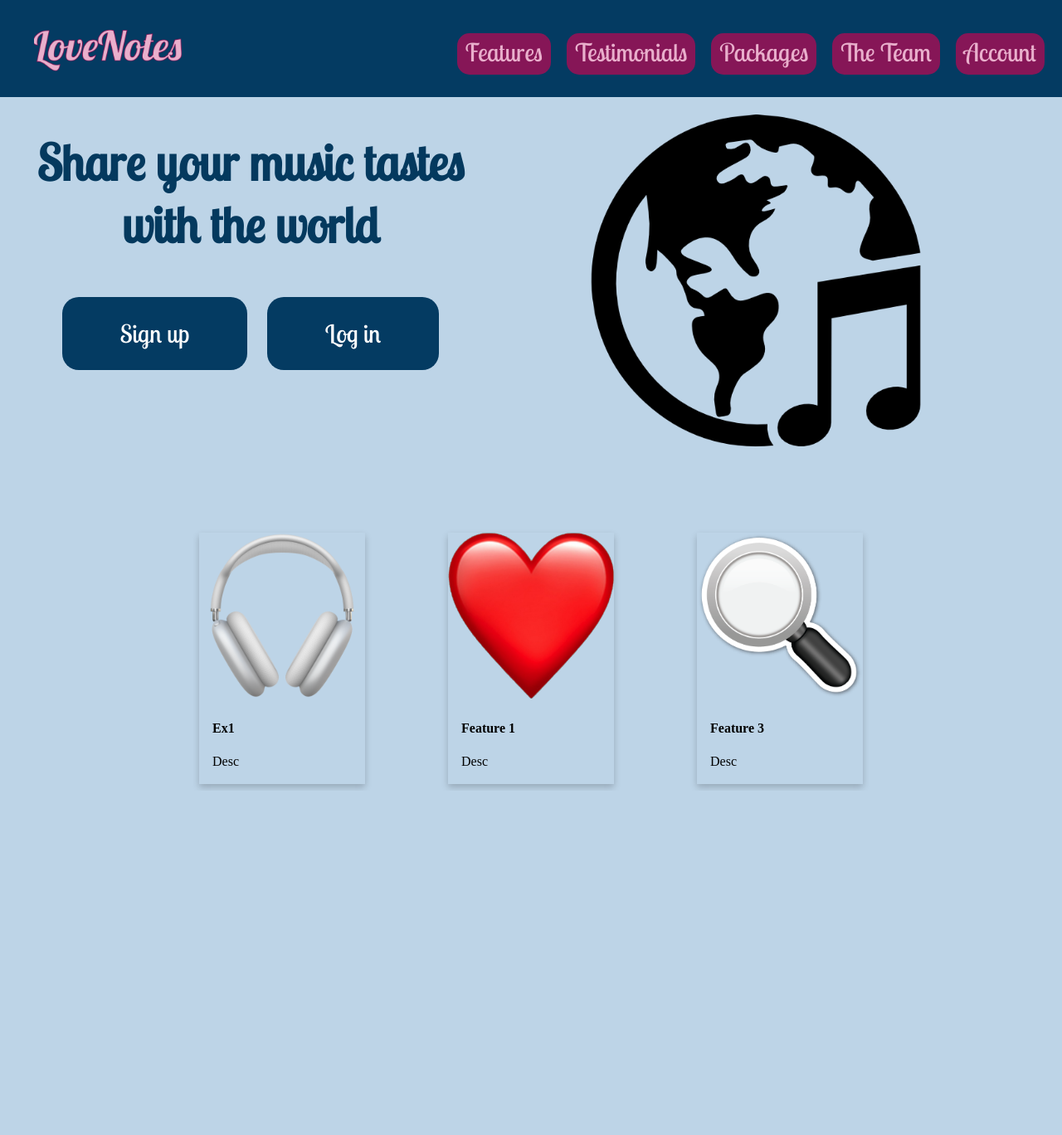
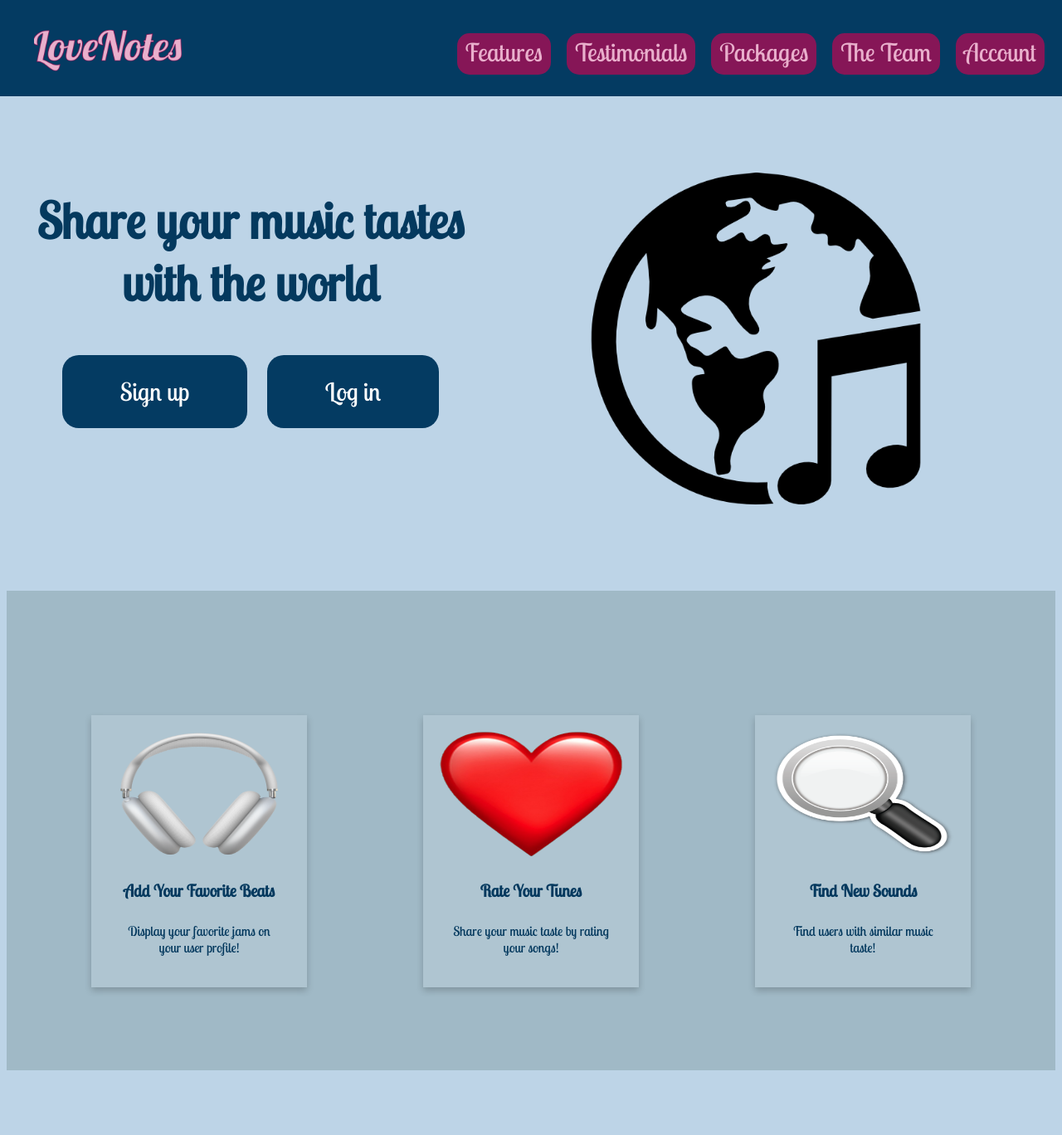
Before and after one commit to natelevinson10/COMP333_Project, a PHP site: page / in a window 1280 px wide. Shown: the whole page at 83% size. Before the commit the page ends 952 px from the top, so only its background shows below. Run offline with PHP 8.4, Linux system fonts and the light colour scheme.

Commit message:
add content to features baseline, add description to features cards, style section (issue #08)

```diff
--- a/index.html
+++ b/index.html
@@ -46,29 +46,29 @@
 
 <section class = "home_features">
     <div class="home-features" id="home-features">
-        <div class="container">
+        <div class="container-features">
             <div class="cards-row">
                 <div class="card">
                     <img src="public/headphones.png" alt="Avatar" height="200px" width="200px">
                     <div class="card-info">
-                    <h4><b>Ex1</b></h4>
-                    <p>Desc</p>
+                    <h4 style="font-size:20px; text-align:center; color: rgb(4, 57, 94);";><b>Add Your Favorite Beats</b></h4>
+                    <p>Display your favorite jams on your user profile!</p>
                     </div>
                 </div>
 
                 <div class="card">
                     <img src="public/heart.png" alt="Avatar" height="200px" width="200px">
                     <div class="card-info">
-                    <h4><b>Feature 1</b></h4>
-                    <p>Desc</p>
+                    <h4 <h4 style="font-size:20px; text-align:center; color: rgb(4, 57, 94);";><b>Rate Your Tunes</b></h4>
+                    <p>Share your music taste by rating your songs!</p>
                     </div>
                 </div>
 
                 <div class="card">
-                    <img src="public/magnify.png" height="200px" width="200px">
+                    <img src="public/magnify.png" alt="Avatar" height="200px" width="200px">
                     <div class="card-info">
-                    <h4><b>Feature 3</b></h4>
-                    <p>Desc</p>
+                    <h4 <h4 style="font-size:20px; text-align:center; color: rgb(4, 57, 94);";><b>Find New Sounds</b></h4>
+                    <p>Find users with similar music taste!</p>
                     </div>
                 </div>
             </div>
--- a/style.css
+++ b/style.css
@@ -4,8 +4,19 @@ h1 {
     font-family: 'Lobster Two', cursive;
   }
 
+  h4 {
+    font-family: 'Lobster Two', cursive;
+  }
+
+  p {
+    font-family: 'Lobster Two', cursive;
+    color: rgb(4, 57, 94)
+  }
+
 body {
     background-color:rgb(189, 212, 231);
+    padding-top: 70px;
+    padding-bottom: 70px;
 }
 
 .container {
@@ -125,6 +136,13 @@ body {
     background-color: rgb(2, 35, 59);
     cursor:pointer;
   }
+
+  .container-features{
+    background-color: #A0B9C6;
+    padding-top: 100px;
+    padding-bottom: 100px;
+  }
+
   .cards-row {
     display:flex;
     justify-content: center;
@@ -134,13 +152,26 @@ body {
   .card {
     box-shadow: 0 4px 8px 0 rgba(0,0,0,0.2);
     transition: 0.3s;
-    width: 200px;
-    margin: 0 50px;
-
+    width: 220px;
+    padding: 20px;
+    text-align: center;
+    display: flex;
+    flex-direction: column;
+    align-items: center;
+    margin: 0 70px;
+    margin-top: 50px;
+    background-color: #afc5d1;
     }
 
+    .card img {
+      width: 100%;
+      height: auto;
+      max-height: 150px;
+  }
+
+
   .card:hover {
-    box-shadow: 0 8px 16px 0 rgba(0,0,0,0.2);
+    box-shadow: 0 8px 30px 0 rgba(0,0,0,0.2);
   }
 
   .card-info {
```
